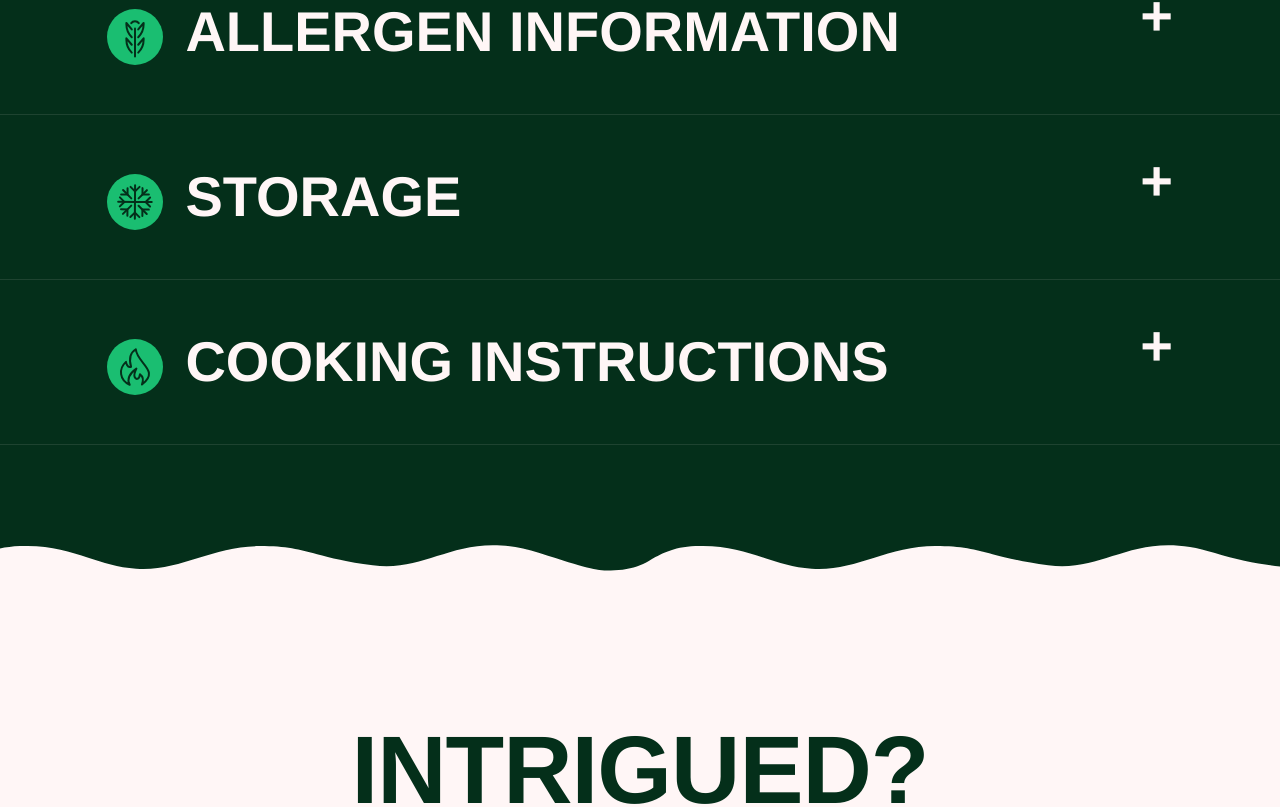
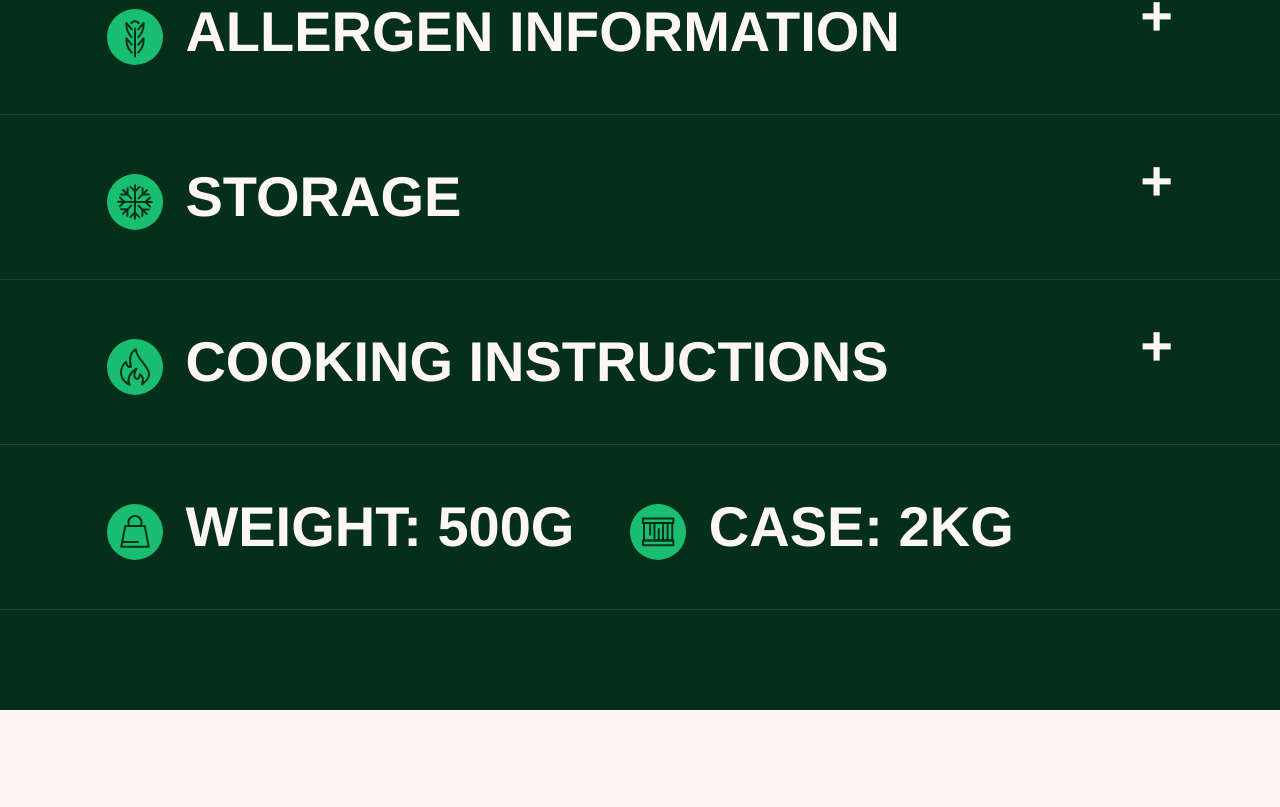
Before and after one commit to anoopraju31/eat-curious, a Next.js app: page /products/pieces in a window 1280 px wide. Shown: the part 1345-2152 px from the top of the page. Built offline with nearby package versions, Linux system fonts and the light colour scheme; a web font is replaced by a local one.

Commit message:
Product Pieces Page: Weight & Case values added to accordion

```diff
--- a/src/app/products/pieces/page.tsx
+++ b/src/app/products/pieces/page.tsx
@@ -6,10 +6,14 @@ import { Intrigued } from '@/app/(home)/sections'
 
 const PiecesPage = () => {
 	return (
-		<main className='w-full mx-auto bg-[var(--black)]'>
+		<main className='w-full mx-auto bg-[var(--white)]'>
 			<Hero title={foods[0].title} tabs={foods[0].tabs} />
 			<Tickers ticks={foods[0].ticker} />
-			<AccordionsSection accordions={foods[0].accordion} />
+			<AccordionsSection
+				accordions={foods[0].accordion}
+				weight={foods[0].weight}
+				caseValue={foods[0].case}
+			/>
 			<Intrigued />
 			<Footer />
 		</main>
--- a/src/app/products/pieces/sections/AccordionsSection.tsx
+++ b/src/app/products/pieces/sections/AccordionsSection.tsx
@@ -3,15 +3,19 @@ import { Accordion } from '@/app/components'
 import { context } from '@/app/components/Context'
 import { Aaccordion } from '@/utils/foods'
 import { useContext } from 'react'
+import { motion } from 'framer-motion'
+import { pop } from '@/utils/animations'
 
 interface Props {
 	accordions: Aaccordion[]
+	weight: string
+	caseValue: string
 }
 
-const AccordionsSection = ({ accordions }: Props) => {
+const AccordionsSection = ({ accordions, weight, caseValue }: Props) => {
 	const values = useContext(context)
 	return (
-		<section className='relative w-full mb-[30px] py-[var(--padding-y)] md:py-[var(--padding-y-sm)] yl:py-[var(--padding-y-lg)] '>
+		<section className='relative w-full mb-[30px] py-[var(--padding-y)] md:py-[var(--padding-y-sm)] yl:py-[var(--padding-y-lg)] bg-[var(--black)]'>
 			{accordions.map((accordion, idx) => (
 				<Accordion
 					key={idx}
@@ -22,6 +26,41 @@ const AccordionsSection = ({ accordions }: Props) => {
 					iconBackground={values?.backgroundColor}
 				/>
 			))}
+			<div className='w-full px-[var(--padding-x)] md:px-[var(--padding-x-sm)] xl:px-[var(--padding-x-lg)] text-[var(--white)] border-b border-b-[rgba(255,246,246,0.1)]'>
+				<motion.button
+					variants={pop}
+					initial='initial'
+					whileInView='animate'
+					viewport={{ once: true }}
+					transition={{
+						stiffness: 10,
+					}}
+					className={`inline-block py-[20px] lg:py-[40px] text-left uppercase font-heading-narrow font-extrabold leading-normal text-[32px] md:text-[56px] cursor-pointer relative mr-[1em]`}>
+					<span
+						className='inline-block w-14 h-14 rounded-full bg-[var(--green)] mr-[0.4em] align-middle bg-weight'
+						style={{
+							backgroundColor: values?.backgroundColor,
+						}}></span>
+					Weight: {weight}
+				</motion.button>
+
+				<motion.button
+					variants={pop}
+					initial='initial'
+					whileInView='animate'
+					viewport={{ once: true }}
+					transition={{
+						stiffness: 10,
+					}}
+					className={`inline-block pb-[20px] lg:py-[40px] text-left uppercase font-heading-narrow font-extrabold leading-normal text-[32px] md:text-[56px] cursor-pointer relative mr-[1em]`}>
+					<span
+						className='inline-block w-14 h-14 rounded-full bg-[var(--green)] mr-[0.4em] align-middle bg-case'
+						style={{
+							backgroundColor: values?.backgroundColor,
+						}}></span>
+					Case: {caseValue}
+				</motion.button>
+			</div>
 		</section>
 	)
 }
--- a/src/app/products/pieces/sections/Hero.tsx
+++ b/src/app/products/pieces/sections/Hero.tsx
@@ -19,7 +19,7 @@ const Hero = ({ title, tabs }: Props) => {
 	}, [tabId])
 
 	return (
-		<header className='w-full min-h-screen h-auto relative overflow-hidden pt-[80px] md:pt-[100px] xl:pt-[160px] pb-[var(--padding-y)] md:pb-[var(--padding-y-sm)] lg:pb-[var(--padding-y-lg)] px-[var(--padding-x)] md:px-[var(--padding-x-sm)] xl:px-[var(--padding-x-lg)] lg:flex justify-between items-center text-[var(--white)]'>
+		<header className='w-full min-h-screen h-auto relative overflow-hidden pt-[80px] md:pt-[100px] xl:pt-[160px] pb-[var(--padding-y)] md:pb-[var(--padding-y-sm)] lg:pb-[var(--padding-y-lg)] px-[var(--padding-x)] md:px-[var(--padding-x-sm)] xl:px-[var(--padding-x-lg)] lg:flex justify-between items-center text-[var(--white)] bg-[var(--black)]'>
 			{/* Text Container */}
 			<div className='lg:w-1/2 lg:max-w-[470px] lg:relative text-center lg:text-left flex flex-col overflow-visible'>
 				{/* Tab Buttons */}
--- a/tailwind.config.ts
+++ b/tailwind.config.ts
@@ -36,6 +36,8 @@ const config: Config = {
 				'curve-white': 'url("/images/curve-white.svg")',
 				'curve-white-md': 'url("/images/curve-white-md.svg")',
 				'curve-white-xl': 'url("/images/curve-white-xl.svg")',
+				weight: 'url("/images/weight.svg")',
+				case: 'url("/images/case.svg")',
 				plus: 'url("/images/plus.svg")',
 				pieces: 'url("/images/products/pieces-7-e1689971037607-473x214.png")',
 				mince: 'url("/images/products/mince-9-e1689971464732-471x473.png")',
```
Also changed, not shown: public/images/case.svg (added), public/images/weight.svg (added).
